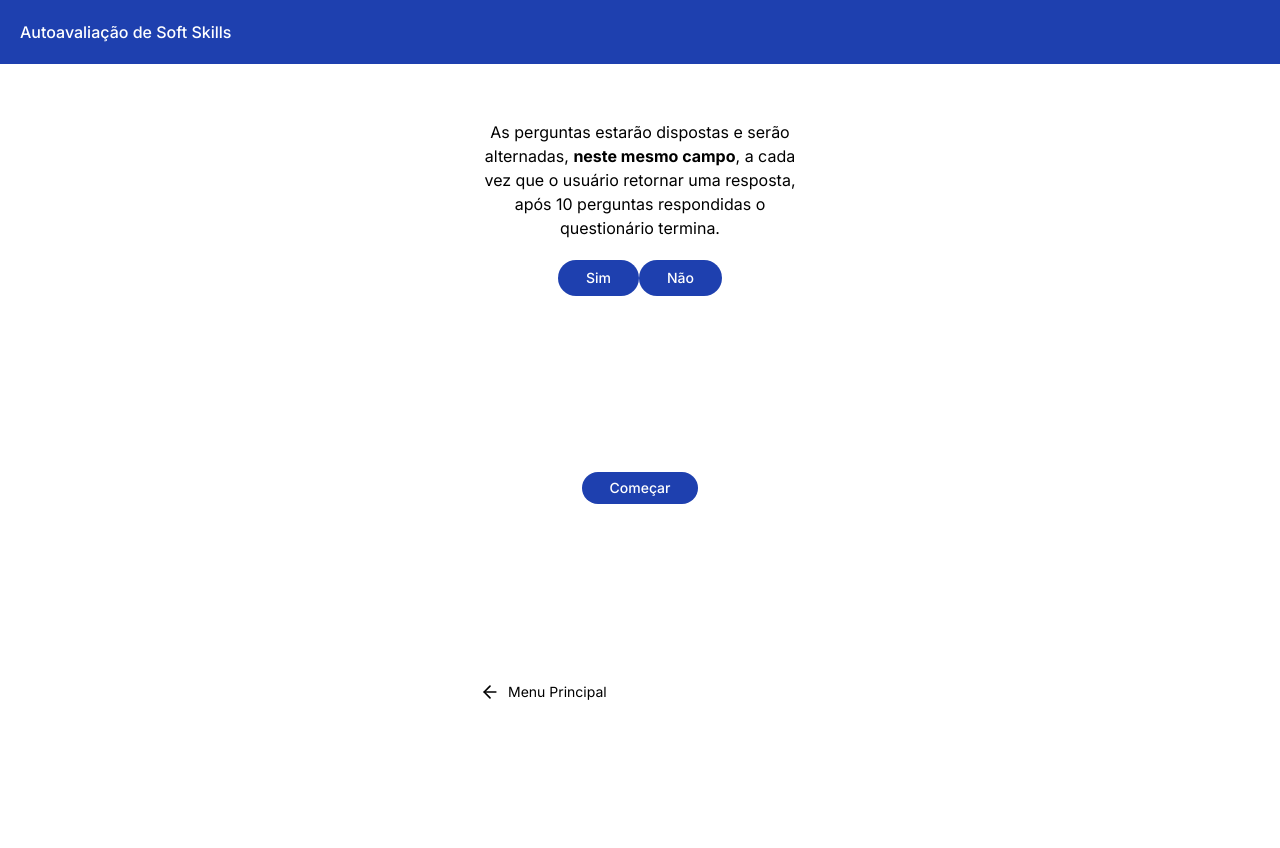
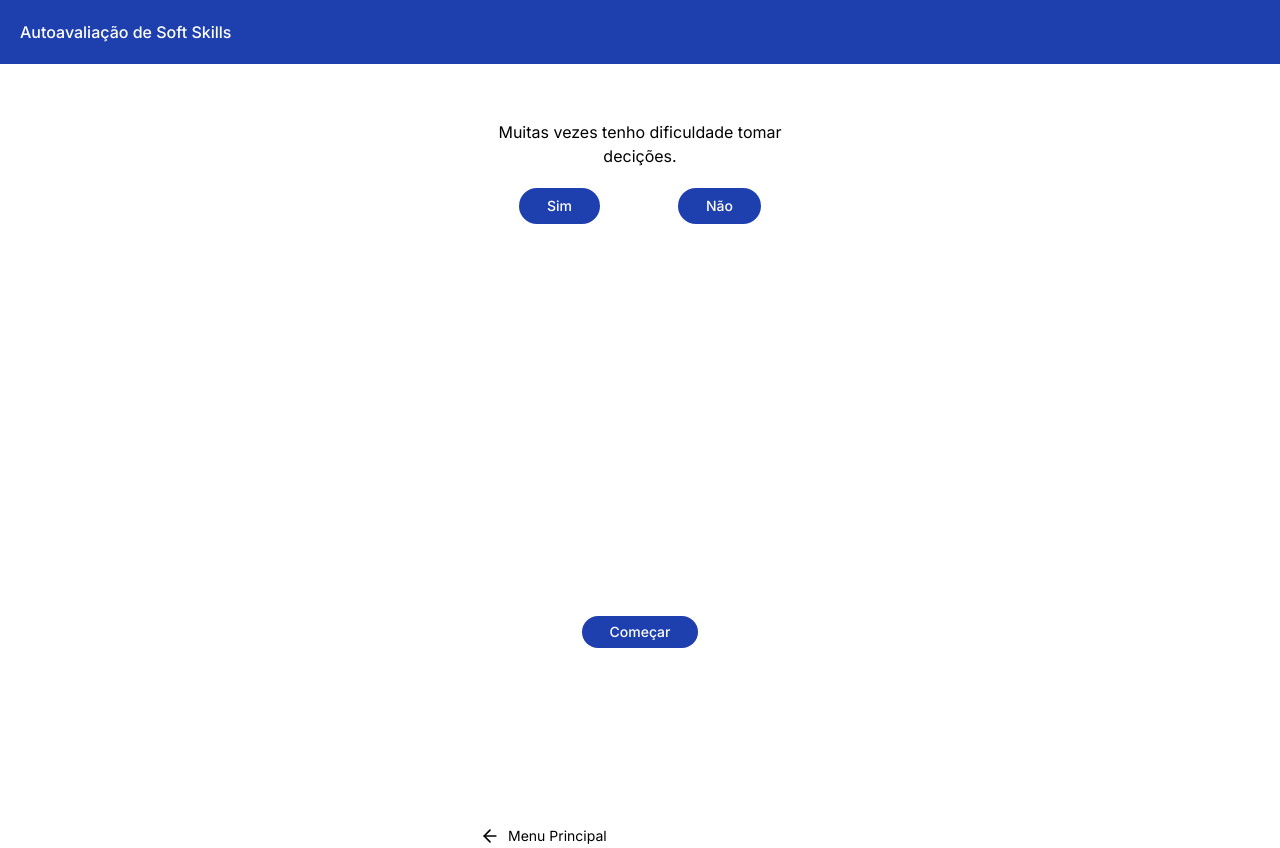
Before and after one commit to facsenacdf-2024/soft-skills-app, a Next.js app: page /formularios in a window 1280 px wide. Before the commit the page ends 800 px from the top, so only its background shows below. Built offline with nearby package versions, Linux system fonts and the light colour scheme.

Commit message:
feat updt changeQuestion

```diff
--- a/src/app/formularios/page.tsx
+++ b/src/app/formularios/page.tsx
@@ -3,60 +3,84 @@ import Anchor from "@/components/anchor";
 import Button from "@/components/button";
 import { ArrowLeft } from "lucide-react";
 import { redirect } from "next/navigation";
-import { useState } from "react";
+import { useState, useEffect } from "react";
+import Questionario from "./questions.json"; // importando o json com as perguntas
+
+const questions = Questionario.map((c: any) => {
+  return (
+    <div className="box" key={c.id}>
+      <p>{c.perg}</p>
+    </div>
+  )
+})
 
 export default function Perguntas() {
-  let VT = 10 // Valor total pontos
-  let question = 1 // Questão inicial
+  const [cont, setCont] = useState<number>(0)
+  const [aux, setAux] = useState<number>(0)
+  const [pontos, setPontos] = useState<number>(10)
 
-  const [count, setCount] = useState<number>(0) // Recupera a ultima questão
-  const [point, setPoint] = useState<number>(0) // Recupera a pontuação final
+  useEffect(() => {
+
+  }, [aux, cont, pontos])
+
+  function nextQuestion() {
+    let a = aux
+    a++
+    setAux(a)
+  }
+
+  function scoreQuestion() {
+    let c = cont
+    c++
+    setCont(c)
+  }
+
+  function subtrairPontos() {
+    let p = pontos
+    p--
+    setPontos(p)
+  }
 
   return (
-    <div>
+    <div className="h-screen">
       <div className="w-full bg-blue-800 py-5 px-5">
         <h1 className="font-medium text-white">Autoavaliação de Soft Skills</h1>
       </div>
 
-      <div className="max-w-xs mx-auto my-14 space-y-5 text-center">
-        <p>
-          As perguntas estarão dispostas e serão alternadas, <b>neste mesmo campo</b>,
-          a cada vez que o usuário retornar uma resposta, após 10 perguntas respondidas
-          o questionário termina.
-        </p>
+      <div className="max-w-xs mx-auto my-14 space-y-5 text-center h-80">
+        {questions[aux]}
 
+        <div className="flex bottom-0 justify-around">
           <Button // a cada "sim" pontuação perde 1
             title="Sim"
             func={() => {
-            VT-- // -1 ponto
-            question++// atualiza questão atual
-
-            question != 10 ? setCount(0) : setCount(question)
-            question != 10 ? setPoint(0) : setPoint(VT)
+              nextQuestion()
+              scoreQuestion()
+              subtrairPontos()
             }}
           />
           <Button // a cada "não" pontuação permanece a mesma
             title="Não"
             func={() => {
-            question++ // atualiza questão atual
-
-            question != 10 ? setCount(0) : setCount(question)
-            question != 10 ? setPoint(0) : setPoint(VT)
+              nextQuestion()
+              scoreQuestion()
             }}
           />
+        </div>
 
       </div>
+
       <Anchor link="/formularios" title="Começar" className="my-44 w-fit mx-auto block" />
-      <div className="max-w-xs mx-auto mt-32">
+      <div className="max-w-xs mx-auto bottom-0">
         <a href="/" className="flex items-center gap-2 text-sm w-fit">
           <ArrowLeft width={20} />
           <span>Menu Principal</span>
         </a>
       </div>
 
-      {count > 0 && (
+      {cont >= 10 && (
         <>
-          {redirect(`/results?VT=${point}`)}
+          {redirect(`/results?VT=${pontos}`)}
         </> // redireciona e envia VT para '/results' após question = 10
       )}
 
--- /dev/null
+++ b/src/app/formularios/pagebackup.tsx
@@ -0,0 +1,66 @@
+'use client'
+import Anchor from "@/components/anchor";
+import Button from "@/components/button";
+import { ArrowLeft } from "lucide-react";
+import { redirect } from "next/navigation";
+import { useState } from "react";
+
+export default function Perguntas() {
+  let VT = 10 // Valor total pontos
+  let question = 1 // Questão inicial
+
+  const [count, setCount] = useState<number>(0) // Recupera a ultima questão
+  const [point, setPoint] = useState<number>(0) // Recupera a pontuação final
+
+  return (
+    <div>
+      <div className="w-full bg-blue-800 py-5 px-5">
+        <h1 className="font-medium text-white">Autoavaliação de Soft Skills</h1>
+      </div>
+
+      <div className="max-w-xs mx-auto my-14 space-y-5 text-center">
+        <p>
+          As perguntas estarão dispostas e serão alternadas, <b>neste mesmo campo</b>,
+          a cada vez que o usuário retornar uma resposta, após 10 perguntas respondidas
+          o questionário termina.
+        </p>
+
+        <Button // a cada "sim" pontuação perde 1
+          title="Sim"
+          func={() => {
+            VT-- // -1 ponto
+            question++// atualiza questão atual
+
+            question != 10 ? setCount(0) : setCount(question)
+            question != 10 ? setPoint(0) : setPoint(VT)
+          }}
+        />
+        <Button // a cada "não" pontuação permanece a mesma
+          title="Não"
+          func={() => {
+            question++ // atualiza questão atual
+
+            question != 10 ? setCount(0) : setCount(question)
+            question != 10 ? setPoint(0) : setPoint(VT)
+          }}
+        />
+
+      </div>
+      <Anchor link="/formularios" title="Começar" className="my-44 w-fit mx-auto block" />
+      <div className="max-w-xs mx-auto mt-32">
+        <a href="/" className="flex items-center gap-2 text-sm w-fit">
+          <ArrowLeft width={20} />
+          <span>Menu Principal</span>
+        </a>
+      </div>
+
+      {count > 0 && (
+        <>
+          {redirect(`/results?VT=${point}`)}
+        </> // redireciona e envia VT para '/results' após question = 10
+      )}
+
+    </div>
+  )
+
+}
--- /dev/null
+++ b/src/app/formularios/questions.json
@@ -0,0 +1,42 @@
+[
+    {
+      "id": 1,
+      "perg": "Muitas vezes tenho dificuldade tomar decições."
+    },
+    {
+      "id": 2,
+      "perg": "Tenho dificuldade de participar de atividades sociais, em grupo de colegas ou pessoas."
+    },
+    {
+      "id": 3,
+      "perg": "O meu humor muda muito, vivenciando momentos de alegria, raiva ou preocupação durante o dia."
+    },
+    {
+      "id": 4,
+      "perg": "Tenho dificuldade em expressar meus sentimentos e emoções, ficando irritado(a) por isso."
+    },
+    {
+      "id": 5,
+      "perg": "Me penalizo pelas falhas que comento."
+    },
+    {
+      "id": 6,
+      "perg": "Tenho dificuldade em expressar meus sentimentos emocionais, muitas vezes ficando irritado(a) sem saber por quê."
+    },
+    {
+      "id": 7,
+      "perg": "Me sinto inseguro(a) diante de outras pessoas estranhas e não consigo me comunicar bem."
+    },
+    {
+      "id": 8,
+      "perg": "Tenho dificuldades em agir quando me sinto pressionando."
+    },
+    {
+      "id": 9,
+      "perg": "Sou uma pessoa fácil de desistir frente a um novo desafio ou quando me sinto pressionado(a)."
+    },
+    {
+      "id": 10,
+      "perg": "Tenho pouco controle sobre meus sentimentos, perdendo a calma e o equilíbrio diante de situações difíceis ou indesejadas."
+    }
+  ]
```
Also changed, not shown: package.json (+6 -5 lines), 1 other file (tests, documents, lock files or other folders). Lines whose indentation alone changed are shown as unchanged.
